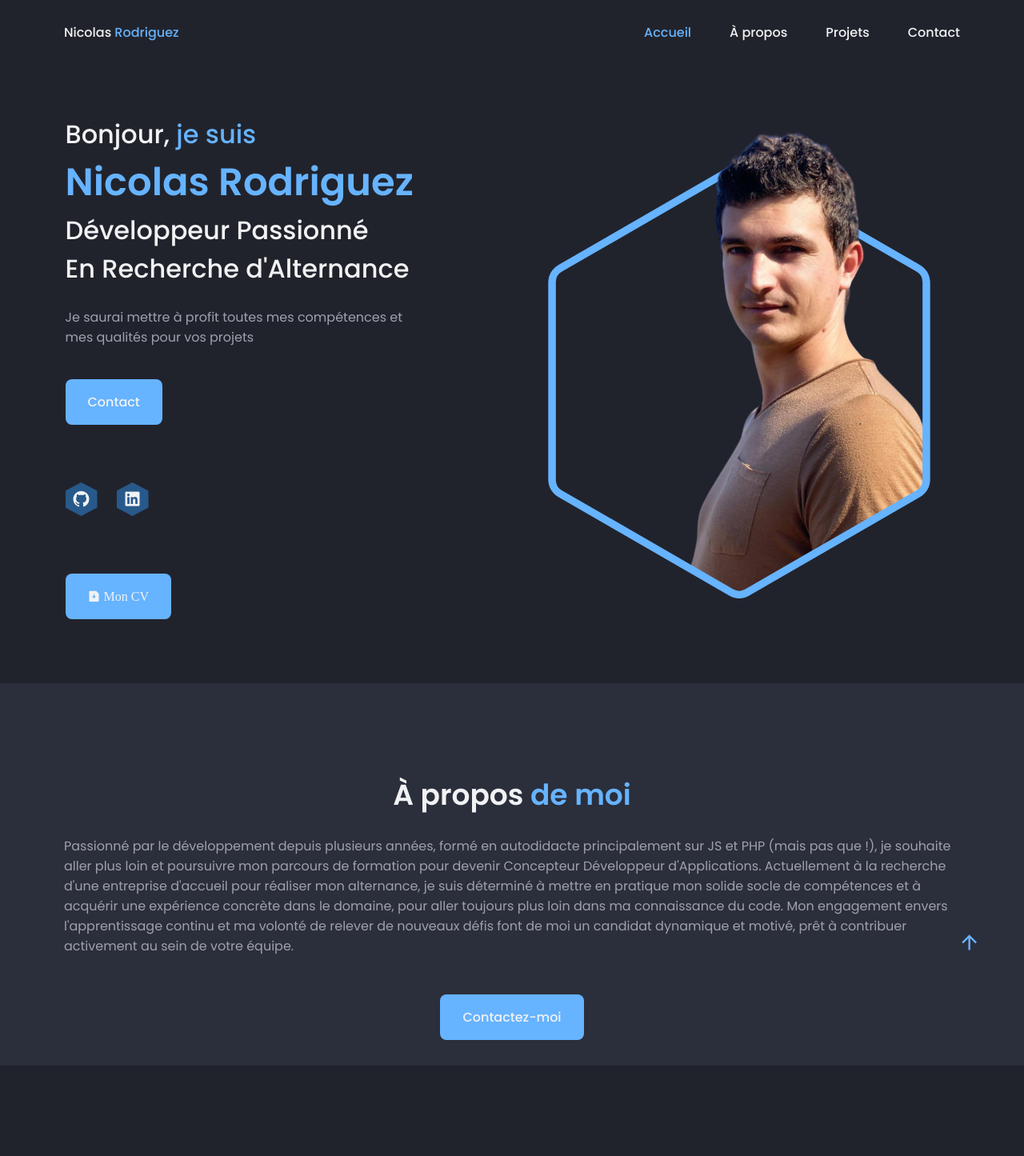
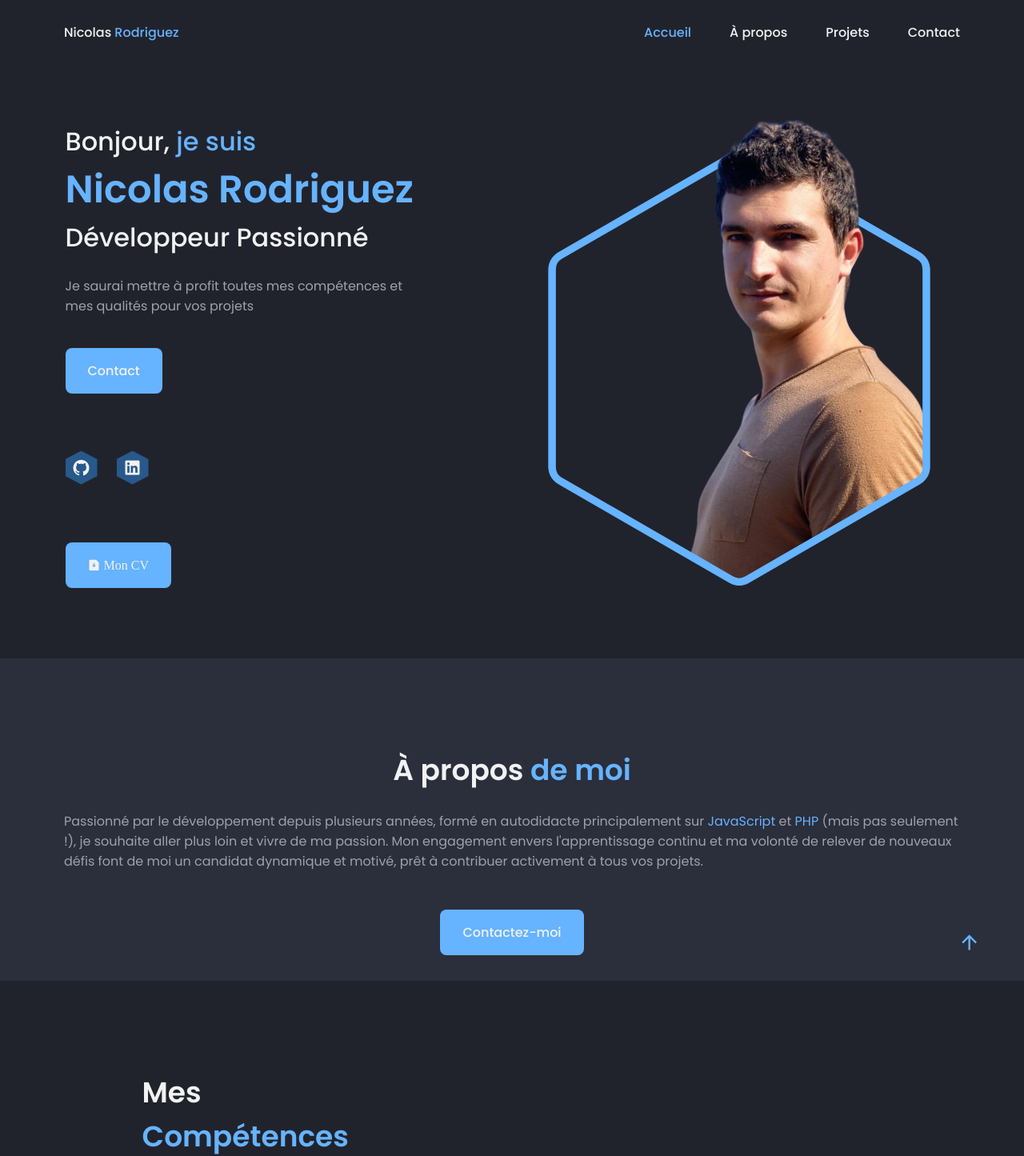
Before and after one commit to buzzer93/portfolio, a PHP site: page / in a window 1280 px wide. Shown: the top 1445 px of the page at 80% size. Run offline with PHP 8.4, Linux system fonts and the light colour scheme.

Commit message:
mise a jour contenue

```diff
--- a/assets/css/styles.css
+++ b/assets/css/styles.css
@@ -286,8 +286,7 @@ svg {
 .home-education {
     font-size: var(--bigger-font-size);
 }
-.home-title span,
-.home-subtitle span,
+span,
 .home-title {
     color: var(--first-color);
 }
--- a/index.html
+++ b/index.html
@@ -69,7 +69,6 @@
               </h1>
               <h3 class="home-education">
                 Développeur Passionné <br />
-                En Recherche d'Alternance
               </h3>
               <p class="home-description">
                 Je saurai mettre à profit toutes mes compétences et mes qualités
@@ -162,7 +161,7 @@
                   />
                 </pattern>
 
-                <!-- Insert your profile (recommended size: 640 x 940) -->
+                <!-- profil picture (recommended size: 640 x 940) -->
                 <image
                   class="home-img"
                   id="imageBorder"
@@ -182,9 +181,7 @@
           <div class="about-data">
             <h2 class="section-title">À propos <span>de moi</span></h2>
             <p class="about-description">
-                Passionné par le développement depuis plusieurs années, formé en autodidacte principalement sur JS et PHP (mais pas que !), je souhaite aller plus loin et poursuivre mon parcours de formation pour devenir Concepteur Développeur d'Applications.
-                Actuellement à la recherche d'une entreprise d'accueil pour réaliser mon alternance, je suis déterminé à mettre en pratique mon solide socle de compétences et à acquérir une expérience concrète dans le domaine, pour aller toujours plus loin dans ma connaissance du code.
-                Mon engagement envers l'apprentissage continu et ma volonté de relever de nouveaux défis font de moi un candidat dynamique et motivé, prêt à contribuer activement au sein de votre équipe.
+                Passionné par le développement depuis plusieurs années, formé en autodidacte principalement sur <span>JavaScript</span> et <span>PHP</span> (mais pas seulement !), je souhaite aller plus loin et vivre de ma passion. Mon engagement envers l'apprentissage continu et ma volonté de relever de nouveaux défis font de moi un candidat dynamique et motivé, prêt à contribuer activement à tous vos projets.
             </p>
 
             <a href="#contact" class="button">Contactez-moi</a>
```
Also changed, not shown: assets/css/.htaccess (added).
